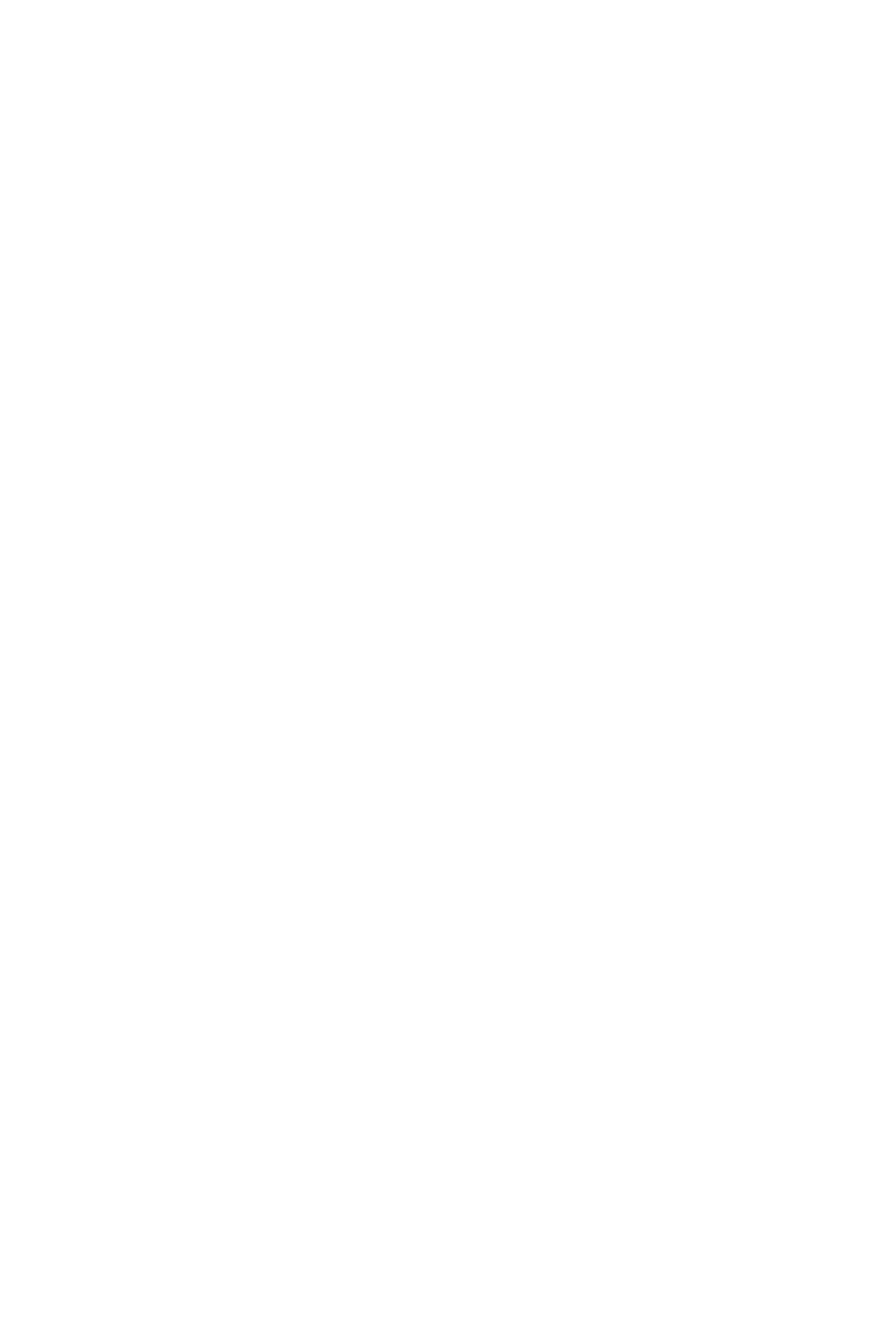
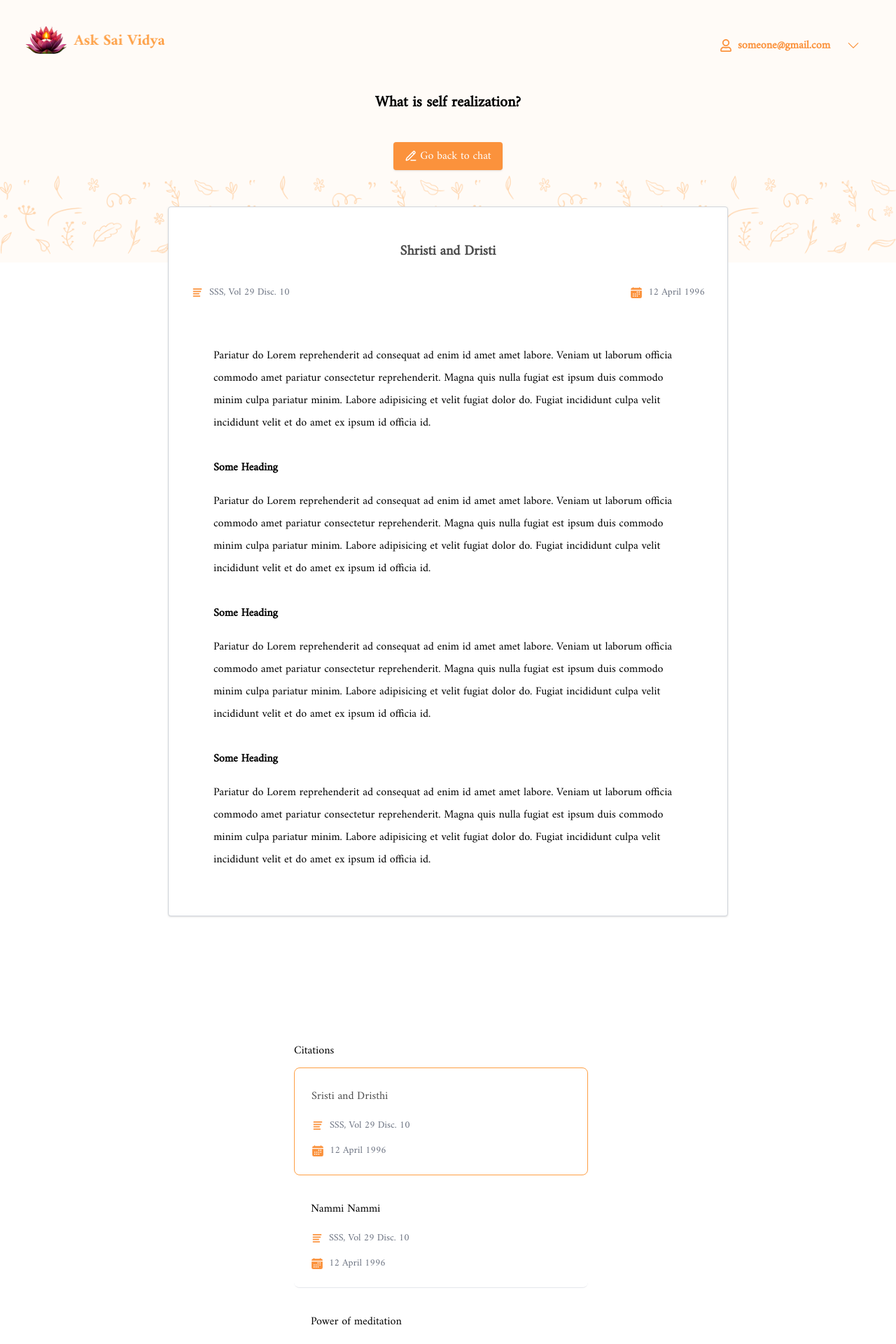
Before and after one commit to abhiramkolluri/ask-sai-vidya-frontend, a React (Create React App) app: page /blog in a window 1280 px wide. Before the commit this address had no page. Shown: the top 1920 px of the page at 70% size. Before the commit the page ends 800 px from the top, so only its background shows below. Built offline with nearby package versions, Linux system fonts and the light colour scheme.

Commit message:
added blog page

```diff
--- a/src/App.js
+++ b/src/App.js
@@ -6,6 +6,7 @@ import Signin from "./pages/signin/Signin";
 import Welcome from "./pages/welcome/Welcome";
 import Reset from "./pages/password/reset/Reset";
 import NewPassword from "./pages/password/reset/NewPassword";
+import Blog from "./pages/blog/Blog";
 
 function App() {
   return (
@@ -17,6 +18,7 @@ function App() {
         <Route path="/signin" element={<Signin showLogin={true} />} />
         <Route path="/signup" element={<Signin showLogin={false} />} />
         <Route path="/welcome" element={<Welcome />} />
+        <Route path="/blog" element={<Blog />} />
         <Route path="/password/reset" element={<Reset />} />
         <Route path="/password/newpassword" element={<NewPassword />} />
       </Routes>
--- /dev/null
+++ b/src/pages/blog/Blog.jsx
@@ -0,0 +1,183 @@
+import React, { useState } from "react";
+import Logo from "../../components/logo/Logo";
+
+import { BsChevronBarDown, BsChevronDown } from "react-icons/bs";
+import { FaRegUser, FaUserAlt } from "react-icons/fa";
+import { IoMdList, IoMdLogIn, IoMdLogOut } from "react-icons/io";
+import { Link } from "react-router-dom";
+import bgflower from "../../images/bgflower.png";
+import { LuPencilLine } from "react-icons/lu";
+import { IoCalendar } from "react-icons/io5";
+
+export default function Blog() {
+  const [showDropdown, setShowDropdown] = useState(false);
+  const [loggedin, setLoggedin] = useState(true);
+  return (
+    <div className="w-full">
+      <div className="w-full h-[375px] flex flex-col bg-[#FE9F440A] items-center">
+        <div className="p-9 flex justify-between w-full">
+          {/* nav section */}
+          <Logo />
+          {loggedin ? (
+            <>
+              {" "}
+              <div className="flex justify-center items-center gap-2 text-orange-400 ">
+                <FaRegUser size={18} />{" "}
+                <span className="font-bold">someone@gmail.com</span>
+                <span
+                  className="px-4 cursor-pointer"
+                  onClick={() => setShowDropdown((x) => !x)}
+                >
+                  <BsChevronDown size={18} />
+                  {showDropdown ? (
+                    <>
+                      <div
+                        class="absolute max-w-xs mx-auto  rounded bg-white z-50 right-12 w-[160px] mt-4"
+                        style={{
+                          boxShadow: "0px 0px 16px 0px #0000001A",
+                        }}
+                      >
+                        <div className="flex w-full  relative justify-end ">
+                          <div class=" relative right-4 -top-2 w-0 h-0 border-l-transparent border-r-transparent  border-white border-l-8 border-r-8 border-b-8"></div>
+                        </div>
+
+                        <div class="relative  px-2 py-2">
+                          <button
+                            onClick={() => {
+                              setLoggedin(false);
+                            }}
+                            className="w-full gap-1 shadow px-4 py-2 border  border-orange-400 bg-orange-50  text-black flex items-center rounded justify-between "
+                          >
+                            Sign out
+                            <IoMdLogOut className="text-orange-400" size={18} />
+                          </button>
+                        </div>
+                      </div>
+                    </>
+                  ) : (
+                    <></>
+                  )}
+                </span>
+              </div>
+            </>
+          ) : (
+            <>
+              <Link to="/signin">
+                <button className=" gap-1  px-4   text-orange-400  flex items-center rounded justify-between ">
+                  <IoMdLogIn className="text-orange-400" size={18} />
+                  Sign in
+                </button>
+              </Link>
+            </>
+          )}
+        </div>
+        <h1 className=" text-[22px] text-center font-bold mb-10">
+          What is self realization?
+        </h1>
+        <button className=" gap-1 shadow px-4 py-2 bg-orange-400 text-white flex items-center rounded mb-2">
+          <LuPencilLine size={18} /> Go back to chat
+        </button>
+        <div>
+          <img src={bgflower} alt="" className="w-full " />
+        </div>
+      </div>
+      <div className="flex flex-wrap justify-center  w-[96vw] max:w-[1400px] mx-auto md:gap-12 gap-4 leading-8">
+        <div className=" flex flex-col md:w-[800px]  border border-gray-300 rounded shadow p-8 gap-8 relative -top-20 bg-white">
+          <h2 className=" text-[20px] mt-4 text-center font-bold text-[#4D4D4D]">
+            Shristi and Dristi
+          </h2>
+          <div className="w-full flex justify-between">
+            <div className="flex gap-2 text-sm items-center">
+              <IoMdList size={18} className="text-orange-400" />
+              <p className="text-gray-500">SSS, Vol 29 Disc. 10</p>
+            </div>
+            <div className="flex gap-2 text-sm items-center ">
+              <IoCalendar size={18} className="text-orange-400" />
+              <p className="text-gray-500">12 April 1996</p>
+            </div>
+          </div>
+          <div className="p-4 md:p-8  flex flex-col gap-8">
+            {/* content */}
+            <p>
+              Pariatur do Lorem reprehenderit ad consequat ad enim id amet amet
+              labore. Veniam ut laborum officia commodo amet pariatur
+              consectetur reprehenderit. Magna quis nulla fugiat est ipsum duis
+              commodo minim culpa pariatur minim. Labore adipisicing et velit
+              fugiat dolor do. Fugiat incididunt culpa velit incididunt velit et
+              do amet ex ipsum id officia id.
+            </p>
+            <div className="flex flex-col gap-4">
+              <h3 className="font-bold">Some Heading</h3>
+              <p>
+                Pariatur do Lorem reprehenderit ad consequat ad enim id amet
+                amet labore. Veniam ut laborum officia commodo amet pariatur
+                consectetur reprehenderit. Magna quis nulla fugiat est ipsum
+                duis commodo minim culpa pariatur minim. Labore adipisicing et
+                velit fugiat dolor do. Fugiat incididunt culpa velit incididunt
+                velit et do amet ex ipsum id officia id.
+              </p>
+            </div>
+            <div className="flex flex-col gap-4">
+              <h3 className="font-bold">Some Heading</h3>
+              <p>
+                Pariatur do Lorem reprehenderit ad consequat ad enim id amet
+                amet labore. Veniam ut laborum officia commodo amet pariatur
+                consectetur reprehenderit. Magna quis nulla fugiat est ipsum
+                duis commodo minim culpa pariatur minim. Labore adipisicing et
+                velit fugiat dolor do. Fugiat incididunt culpa velit incididunt
+                velit et do amet ex ipsum id officia id.
+              </p>
+            </div>
+            <div className="flex flex-col gap-4">
+              <h3 className="font-bold">Some Heading</h3>
+              <p>
+                Pariatur do Lorem reprehenderit ad consequat ad enim id amet
+                amet labore. Veniam ut laborum officia commodo amet pariatur
+                consectetur reprehenderit. Magna quis nulla fugiat est ipsum
+                duis commodo minim culpa pariatur minim. Labore adipisicing et
+                velit fugiat dolor do. Fugiat incididunt culpa velit incididunt
+                velit et do amet ex ipsum id officia id.
+              </p>
+            </div>
+          </div>
+        </div>
+        <div className="w-[440px] flex flex-col mt-12 gap-2 ">
+          <p>Citations</p>
+          <div className="w-[420px] bg-[##FE9F440A] border border-[#FE9F44] rounded-lg p-6 flex flex-col gap-4">
+            <p className="text-[#4D4D4D]">Sristi and Dristhi</p>
+            <div className="flex gap-2 text-sm items-center">
+              <IoMdList size={18} className="text-orange-400" />
+              <p className="text-gray-500">SSS, Vol 29 Disc. 10</p>
+            </div>
+            <div className="flex gap-2 text-sm items-center ">
+              <IoCalendar size={18} className="text-orange-400" />
+              <p className="text-gray-500">12 April 1996</p>
+            </div>
+          </div>
+          <div className="w-[420px]  border-b rounded-lg p-6 flex flex-col gap-4">
+            <p>Nammi Nammi</p>
+            <div className="flex gap-2 text-sm items-center">
+              <IoMdList size={18} className="text-orange-400" />
+              <p className="text-gray-500">SSS, Vol 29 Disc. 10</p>
+            </div>
+            <div className="flex gap-2 text-sm items-center ">
+              <IoCalendar size={18} className="text-orange-400" />
+              <p className="text-gray-500">12 April 1996</p>
+            </div>
+          </div>
+          <div className="w-[420px]  border-b rounded-lg p-6 flex flex-col gap-4">
+            <p>Power of meditation</p>
+            <div className="flex gap-2 text-sm items-center">
+              <IoMdList size={18} className="text-orange-400" />
+              <p className="text-gray-500">SSS, Vol 29 Disc. 10</p>
+            </div>
+            <div className="flex gap-2 text-sm items-center ">
+              <IoCalendar size={18} className="text-orange-400" />
+              <p className="text-gray-500">12 April 1996</p>
+            </div>
+          </div>
+        </div>
+      </div>
+    </div>
+  );
+}
```
Also changed, not shown: public/bgflower.png (added), src/images/bgflower.png (added).
